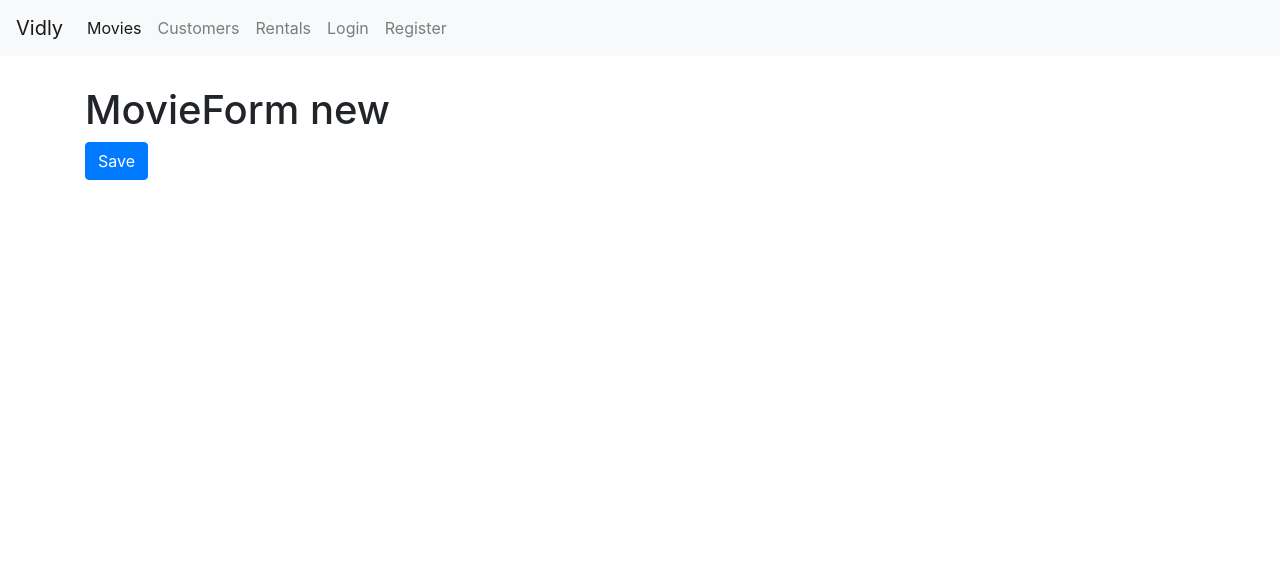
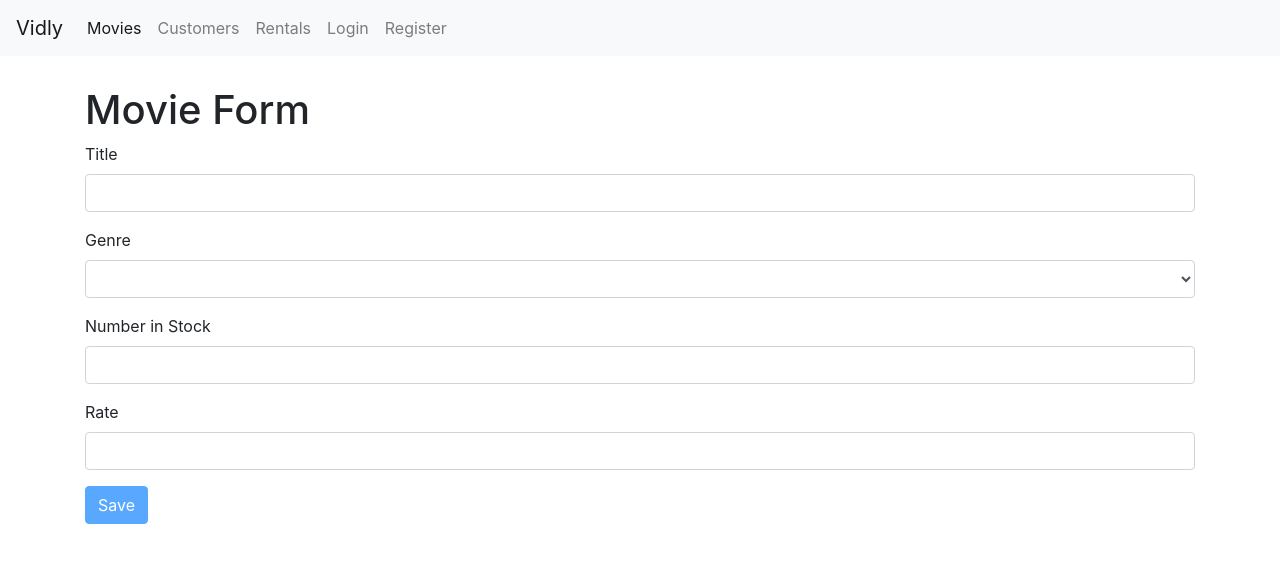
Before and after one commit to JKasper89/Vidly_React, a React (Create React App) app: page /movies/new in a window 1280 px wide. Shown: the top 562 px of the page. Built offline with nearby package versions, Linux system fonts and the light colour scheme.

Commit message:
End Form Chapter

```diff
--- a/src/components/common/form.jsx
+++ b/src/components/common/form.jsx
@@ -1,6 +1,7 @@
 import React, { Component } from "react";
 import Joi from "joi-browser";
 import Input from "./input";
+import Select from "./select";
 
 class Form extends Component {
   state = {
@@ -51,6 +52,21 @@
     );
   }
 
+  renderSelect(name, label, options) {
+    const { data, errors } = this.state;
+
+    return (
+      <Select
+        name={name}
+        value={data[name]}
+        label={label}
+        options={options}
+        onChange={this.handleChange}
+        error={errors[name]}
+      />
+    );
+  }
+
   renderInput(name, label, type = "text") {
     const { data, errors } = this.state;
     return (
--- /dev/null
+++ b/src/components/common/searchBox.jsx
@@ -0,0 +1,16 @@
+import React from "react";
+
+const SearchBox = ({ value, onChange }) => {
+  return (
+    <input
+      type="text"
+      name="query"
+      className="form-control my-3"
+      placeholder="Search..."
+      value={value}
+      onChange={e => onChange(e.currentTarget.value)}
+    />
+  );
+};
+
+export default SearchBox;
--- /dev/null
+++ b/src/components/common/select.jsx
@@ -0,0 +1,20 @@
+import React from "react";
+
+const Select = ({ name, label, options, error, ...rest }) => {
+  return (
+    <div className="form-group">
+      <label htmlFor={name}>{label}</label>
+      <select name={name} id={name} {...rest} className="form-control">
+        <option value="" />
+        {options.map(option => (
+          <option key={option._id} value={option._id}>
+            {option.name}
+          </option>
+        ))}
+      </select>
+      {error && <div className="alert alert-danger">{error}</div>}
+    </div>
+  );
+};
+
+export default Select;
--- a/src/components/movieForm.jsx
+++ b/src/components/movieForm.jsx
@@ -1,17 +1,84 @@
 import React from "react";
+import Joi from "joi-browser";
+import Form from "./common/form";
+import { getMovie, saveMovie } from "../services/fakeMovieService";
+import { getGenres } from "../services/fakeGenreService";
 
-const MovieForm = ({ match, history }) => {
-  return (
-    <div>
-      <h1>MovieForm {match.params.id}</h1>
-      <button
-        className="btn btn-primary"
-        onClick={() => history.push("/movies")}
-      >
-        Save
-      </button>
-    </div>
-  );
-};
+class MovieForm extends Form {
+  state = {
+    data: {
+      title: "",
+      genreId: "",
+      numberInStock: "",
+      dailyRentalRate: ""
+    },
+    genres: [],
+    errors: {}
+  };
+
+  schema = {
+    _id: Joi.string(),
+    title: Joi.string()
+      .required()
+      .label("Title"),
+    genreId: Joi.string()
+      .required()
+      .label("Genre"),
+    numberInStock: Joi.number()
+      .required()
+      .min(0)
+      .max(100)
+      .label("Number in Stock"),
+    dailyRentalRate: Joi.number()
+      .required()
+      .min(0)
+      .max(10)
+      .label("Daily Rental Rate")
+  };
+
+  componentDidMount() {
+    const genres = getGenres();
+    this.setState({ genres });
+
+    const movieId = this.props.match.params.id;
+    if (movieId === "new") return;
+
+    const movie = getMovie(movieId);
+    if (!movie) return this.props.history.replace("/not-found");
+
+    this.setState({ data: this.mapToViewModel(movie) });
+  }
+
+  mapToViewModel(movie) {
+    return {
+      _id: movie._id,
+      title: movie.title,
+      genreId: movie.genre._id,
+      numberInStock: movie.numberInStock,
+      dailyRentalRate: movie.dailyRentalRate
+    };
+  }
+
+  doSubmit = () => {
+    saveMovie(this.state.data);
+
+    this.props.history.push("/movies");
+  };
+
+  render() {
+    return (
+      <div>
+        <h1>Movie Form</h1>
+        <form onSubmit={this.handleSubmit}>
+          {this.renderInput("title", "Title")}
+          {this.renderSelect("genreId", "Genre", this.state.genres)}
+          {this.renderInput("numberInStock", "Number in Stock", "number")}
+          {this.renderInput("dailyRentalRate", "Rate")}
+          {this.renderButton("Save")}
+        </form>
+      </div>
+    );
+  }
+}
 
 export default MovieForm;
--- a/src/components/movies.jsx
+++ b/src/components/movies.jsx
@@ -1,10 +1,13 @@
 import React, { Component } from "react";
+import { Link } from "react-router-dom";
 import { getMovies } from "../services/fakeMovieService";
 import MoviesTable from "./moviesTable";
 import Listgroup from "./common/listGroup";
+import SearchBox from "./common/searchBox";
 import Pagination from "./common/pagination";
 import { paginate } from "../utils/paginate";
 import { getGenres } from "../services/fakeGenreService";
+
 import _ from "lodash";
 class Movies extends Component {
   state = {
@@ -12,6 +15,8 @@
     genres: [],
     pageSize: 4,
     currentPage: 1,
+    searchQuery: "",
+    selectedGenre: null,
     sortColumn: { path: "title", order: "asc" }
   };
   componentDidMount() {
@@ -36,25 +41,35 @@
   };
 
   handleGenreSelect = genre => {
-    this.setState({ selectedGenre: genre, currentPage: 1 });
+    this.setState({ selectedGenre: genre, searchQuery: "", currentPage: 1 });
   };
 
   handleSort = sortColumn => {
     this.setState({ sortColumn });
   };
+
+  handleSearch = query => {
+    this.setState({ searchQuery: query, selectedGenre: null, currentPage: 1 });
+  };
+
   getPageData = () => {
     const {
       pageSize,
       currentPage,
       movies: allMovies,
       selectedGenre,
-      sortColumn
+      sortColumn,
+      searchQuery
     } = this.state;
 
-    const filtered =
-      selectedGenre && selectedGenre._id
-        ? allMovies.filter(m => m.genre._id === selectedGenre._id)
-        : allMovies;
+    let filtered = allMovies;
+    if (searchQuery) {
+      filtered = allMovies.filter(m =>
+        m.title.toLowerCase().startsWith(searchQuery.toLowerCase())
+      );
+    } else if (selectedGenre && selectedGenre._id) {
+      filtered = allMovies.filter(m => m.genre._id === selectedGenre._id);
+    }
 
     const sorted = _.orderBy(filtered, [sortColumn.path], [sortColumn.order]);
 
@@ -63,12 +78,7 @@
   };
   render() {
     const { length: count } = this.state.movies;
-    const {
-      pageSize,
-      currentPage,
-
-      sortColumn
-    } = this.state;
+    const { pageSize, currentPage, searchQuery, sortColumn } = this.state;
 
     if (count === 0) return <p>There are no movies in the database.</p>;
     const { totalCount, data: movies } = this.getPageData();
@@ -82,7 +92,15 @@
           />
         </div>
         <div className="col">
+          <Link
+            to="/movies/new"
+            className="btn btn-primary"
+            style={{ marginBottom: 20 }}
+          >
+            New Movie
+          </Link>
           <p>Showing {totalCount} movies in the database.</p>
+          <SearchBox value={searchQuery} onChange={this.handleSearch} />
           <MoviesTable
             movies={movies}
             sortColumn={sortColumn}
--- a/src/services/fakeMovieService.js
+++ b/src/services/fakeMovieService.js
@@ -78,13 +78,13 @@
 
 export function saveMovie(movie) {
   let movieInDb = movies.find(m => m._id === movie._id) || {};
-  movieInDb.name = movie.name;
+  movieInDb.title = movie.title;
   movieInDb.genre = genresAPI.genres.find(g => g._id === movie.genreId);
   movieInDb.numberInStock = movie.numberInStock;
   movieInDb.dailyRentalRate = movie.dailyRentalRate;
 
   if (!movieInDb._id) {
-    movieInDb._id = Date.now();
+    movieInDb._id = Date.now().toString();
     movies.push(movieInDb);
   }
 
```
